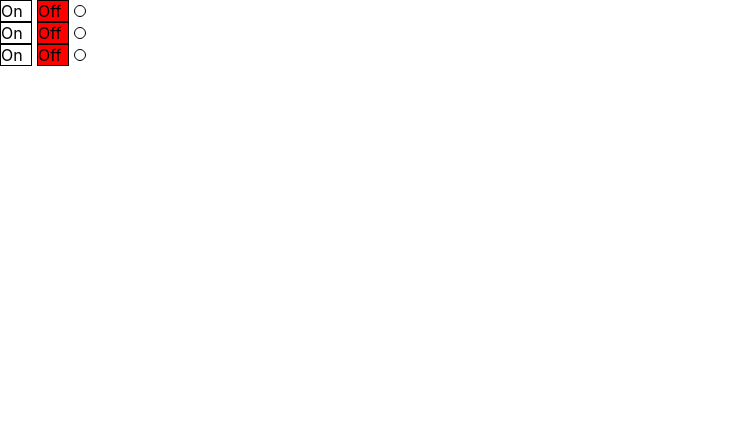
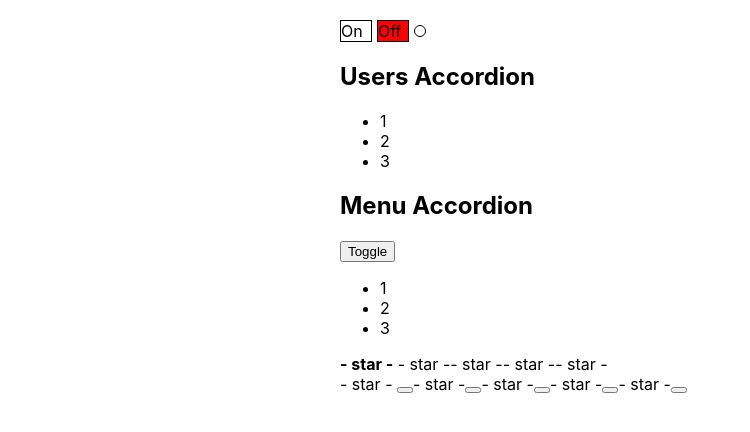
Before and after one commit to BorisPanich/react_KKP, a React (Create React App) app: page / in a window 1280 px wide. Shown: the top 432 px of the page, without its empty margins (0-750 px from the left). Built offline with nearby package versions, Linux system fonts and the light colour scheme.

Commit message:
Uncontrolled commponent

```diff
--- a/src/App.css
+++ b/src/App.css
@@ -0,0 +1,4 @@
+.app {
+    width: 600px;
+    margin: 20px auto;
+}
--- a/src/App.tsx
+++ b/src/App.tsx
@@ -1,29 +1,24 @@
 import React from 'react';
 import './App.css';
-import Accordion from './components/Accordion';
+import Accordion from './components/Accordion/Accordion';
 import OnOff from './components/OnOff/OnOff';
-import Rating from './components/Rating';
+import Rating from './components/Rating/Rating';
+import UncontrolledAccordion from './components/UncontrolledAccordion/UncontrolledAccordion';
+import UncontrolledRating from './components/UncontrolledRating/UncontrolledRating';
 
 function App() {
   return (
-    <div>
+    <div className="app">
       {/* <PageTitle title={"Project KKP"} />
-      <PageTitle title={"Title 2"} />
-      Article 1 Rating
-      <Rating value={2} />
-      <Accordion titleValue={"Menu Accordion"} colapsed={true} />
+      <PageTitle title={"Title 2"} /> */}
+
+      <OnOff />
+
       <Accordion titleValue={"Users Accordion"} colapsed={false} />
-      Article 2 Rating
-      <Rating value={0} />
+      <UncontrolledAccordion titleValue={"Menu Accordion"} />
+
       <Rating value={1} />
-      <Rating value={2} />
-      <Rating value={3} />
-      <Rating value={4} />
-      <Rating value={5} />
-      <Rating value={6} /> */}
-      <OnOff />
-      <OnOff />
-      <OnOff />
+      <UncontrolledRating />
     </div>
   );
 }
--- /dev/null
+++ b/src/components/UncontrolledAccordion/UncontrolledAccordion.tsx
@@ -0,0 +1,48 @@
+import React, { useState } from 'react';
+
+type UncontrolledAccordionPropsType = {
+    titleValue: string
+}
+
+function UncontrolledAccordion(props: UncontrolledAccordionPropsType) {
+
+    const [colapsed, setColapsed] = useState<boolean>(false);
+
+    return <div>
+        <AccordionTitle title={props.titleValue} />
+        <button onClick={() => { setColapsed(!colapsed) }} >Toggle</button>
+        {!colapsed && <AccordionBody />}
+    </div>
+}
+
+
+type AccordionTitlePropsType = {
+    title: string
+}
+
+function AccordionTitle(props: AccordionTitlePropsType) {
+    return (
+        <div>
+            <h2>{props.title}</h2>
+        </div>
+    )
+}
+
+type AccordionBodyPropsType = {
+
+}
+
+function AccordionBody(props: AccordionBodyPropsType) {
+    return (
+        <div>
+            <ul>
+                <li>1</li>
+                <li>2</li>
+                <li>3</li>
+            </ul>
+        </div>
+    )
+}
+
+
+export default UncontrolledAccordion;
--- /dev/null
+++ b/src/components/UncontrolledRating/UncontrolledRating.tsx
@@ -0,0 +1,33 @@
+import React, { useState } from 'react';
+
+type UncontrolledRatingPropsType = {}
+
+function UncontrolledRating(props: UncontrolledRatingPropsType) {
+
+    const [value, setValue] = useState(0);
+
+    return (
+        <div>
+            <Star selected={value > 0} /> <button onClick={() => { setValue(1) }} ></button>
+            <Star selected={value > 1} /><button onClick={() => { setValue(2) }} ></button>
+            <Star selected={value > 2} /><button onClick={() => { setValue(3) }} ></button>
+            <Star selected={value > 3} /><button onClick={() => { setValue(4) }} ></button>
+            <Star selected={value > 4} /><button onClick={() => { setValue(5) }} ></button>
+        </div>
+    )
+
+}
+
+type StarPropsType = {
+    selected: boolean
+}
+
+function Star(props: StarPropsType) {
+    if (props.selected === true) {
+        return <span><b>- star -</b> </span>
+    } else {
+        return <span>- star -</span>
+    }
+}
+
+export default UncontrolledRating;
```
Also changed, not shown: src/components/OnOff/OnOff.tsx (+3 -11 lines), src/components/Accordion/Accordion.tsx (renamed from src/components/Accordion.tsx), src/components/Rating/Rating.tsx (renamed from src/components/Rating.tsx).
